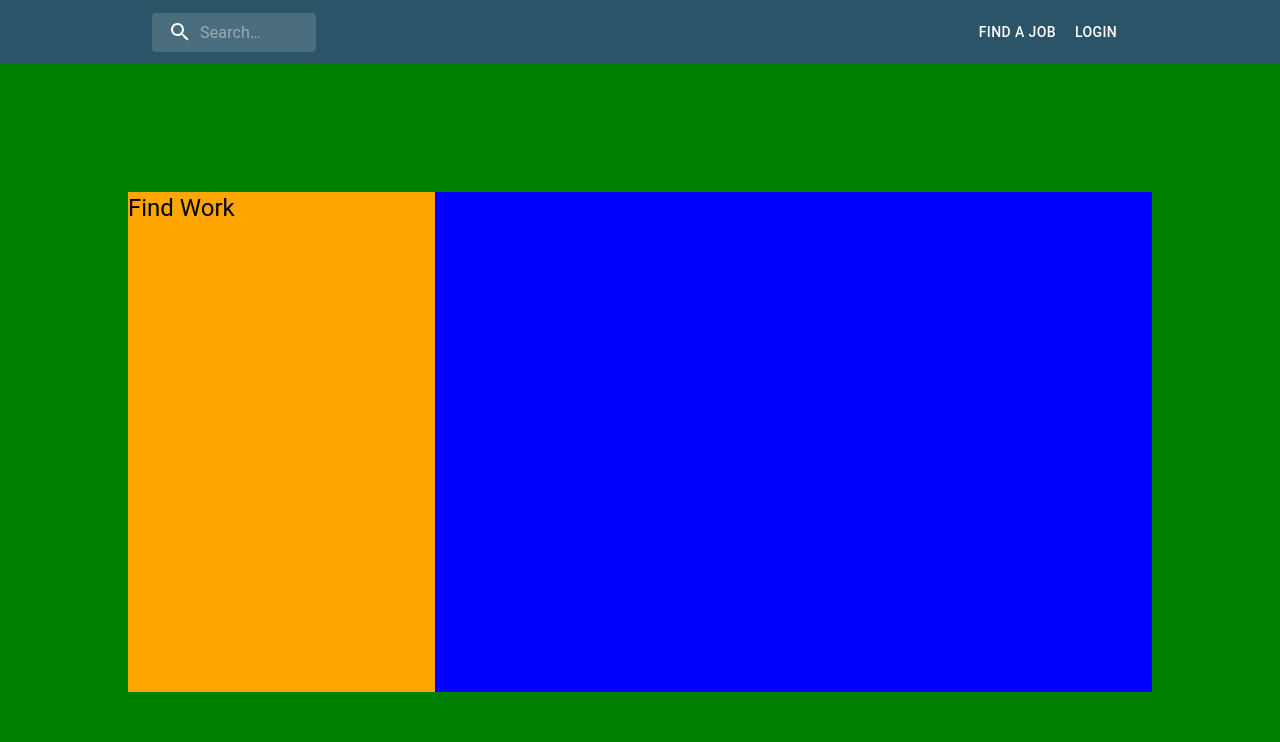
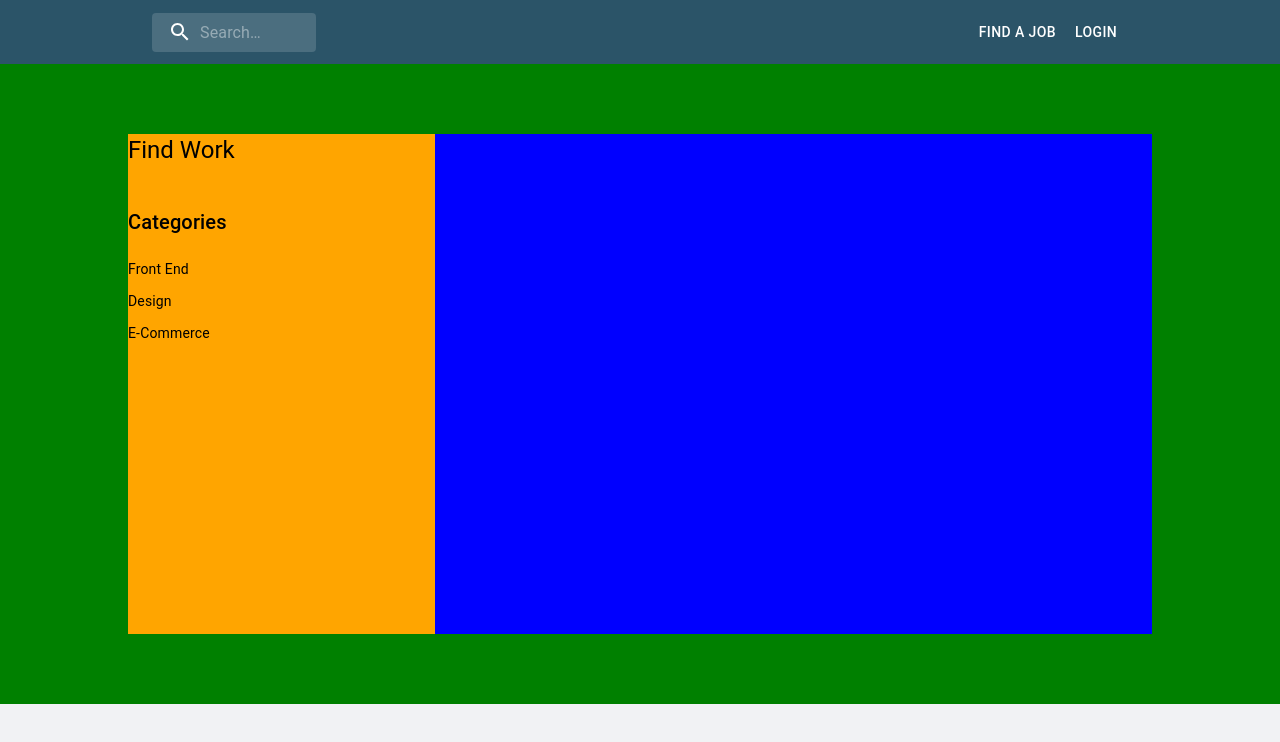
Before and after one commit to katfloyd95/upwork-clone-react, a React (Create React App) app: page /jobs in a window 1280 px wide. Shown: the top 742 px of the page. Built offline with nearby package versions, Linux system fonts and the light colour scheme.

Commit message:
add hard coded category menu

```diff
--- /dev/null
+++ b/src/Components/CategoryMenu.js
@@ -0,0 +1,21 @@
+import * as React from "react";
+import Divider from "@mui/material/Divider";
+import MenuList from "@mui/material/MenuList";
+import MenuItem from "@mui/material/MenuItem";
+import ListItemText from "@mui/material/ListItemText";
+
+export default function CategoryMenu() {
+  return (
+    <MenuList>
+      <MenuItem dense disableGutters>
+        <ListItemText>Front End</ListItemText>
+      </MenuItem>
+      <MenuItem dense disableGutters>
+        <ListItemText>Design</ListItemText>
+      </MenuItem>
+      <MenuItem dense disableGutters>
+        <ListItemText>E-Commerce</ListItemText>
+      </MenuItem>
+    </MenuList>
+  );
+}
--- a/src/Components/JobBoard.js
+++ b/src/Components/JobBoard.js
@@ -1,6 +1,7 @@
 import TopNav from "./TopNav";
 import Box from "@mui/material/Box";
 import Typography from "@mui/material/Typography";
+import CategoryMenu from "./CategoryMenu";
 
 export default function JobBoard() {
   return (
@@ -8,7 +9,7 @@ export default function JobBoard() {
       <TopNav />
       <Box
         sx={{
-          padding: "10%",
+          padding: "70px 10%",
           background: "green",
           height: "500px",
           display: "flex",
@@ -18,11 +19,22 @@ export default function JobBoard() {
           sx={{
             background: "orange",
             width: "30%",
+            textAlign: "left",
           }}
         >
-          <Typography variant="h5" gutterBottom sx={{ textAlign: "left" }}>
+          <Typography
+            variant="h5"
+            gutterBottom
+            sx={{
+              marginBottom: "40px",
+            }}
+          >
             Find Work
           </Typography>
+          <Typography variant="h6" gutterBottom>
+            Categories
+          </Typography>
+          <CategoryMenu />
         </Box>
         <Box
           sx={{
```
